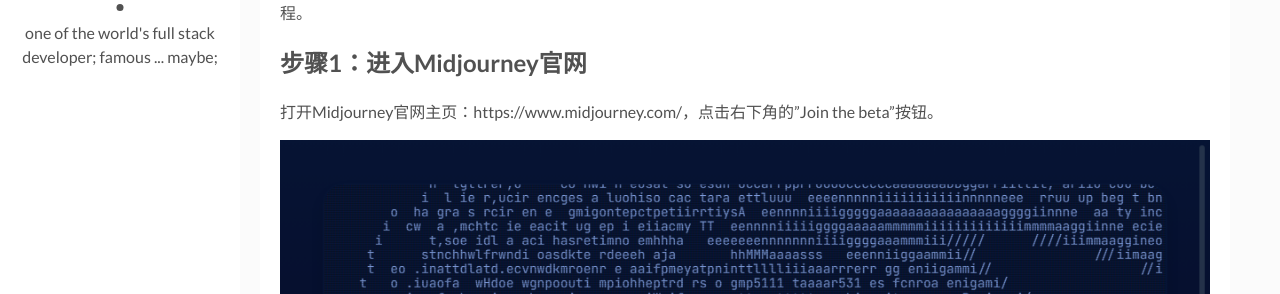
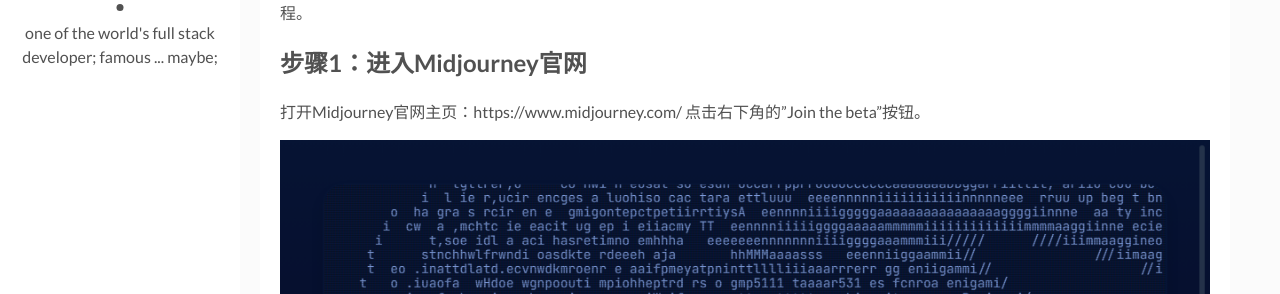
Before and after one commit to k55k32/diamondfsd-blog, a Jekyll site: the page built from _posts/2023-03-22-using-midjournal-ai-to-draw-super-cute-girls-tutorial.md, in a window 1280 px wide and 900 px high, scrolled down 501 px. Shown: the part 158-452 px from the top of the window. Built offline with Jekyll 4.4.1, drawn with Linux system fonts in a browser that asks for light colours; comment, search, counter and statistics services are not loaded; some of the changed lines change nothing that is shown.

Commit message:
feat: 修复链接地址

```diff
--- a/_posts/2023-03-22-using-midjournal-ai-to-draw-super-cute-girls-tutorial.md
+++ b/_posts/2023-03-22-using-midjournal-ai-to-draw-super-cute-girls-tutorial.md
@@ -11,7 +11,7 @@
 
 ## 步骤1：进入Midjourney官网
 
-打开Midjourney官网主页：https://www.midjourney.com/，点击右下角的"Join the beta"按钮。
+打开Midjourney官网主页：https://www.midjourney.com/ 点击右下角的"Join the beta"按钮。
 
 ![Midjourney官网截图](/assets/img/ai-draw/begin.png)
 
```
